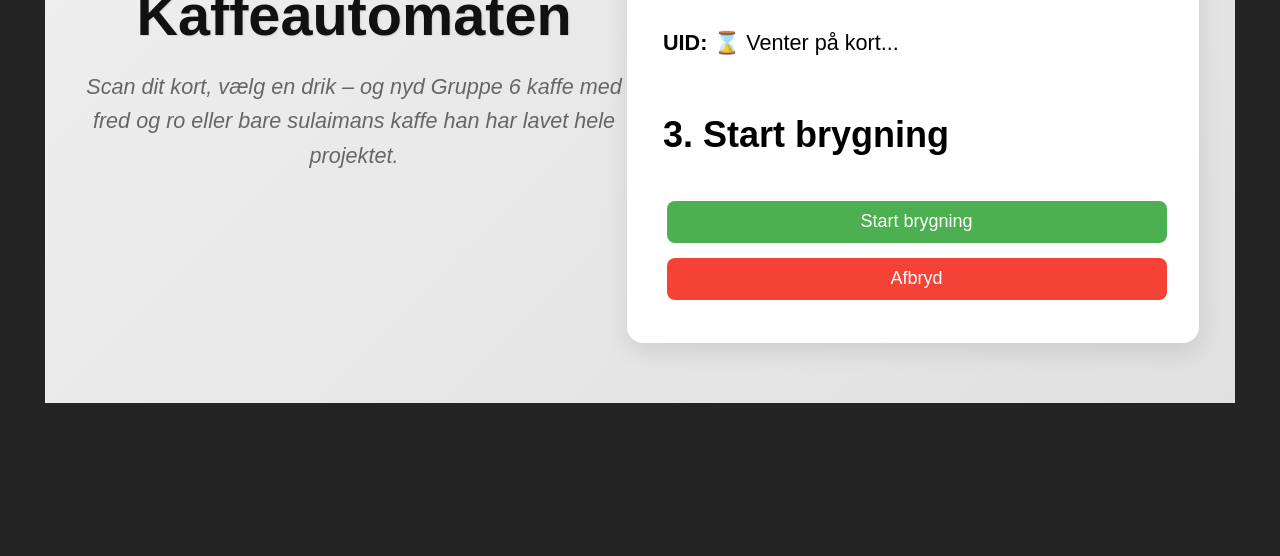
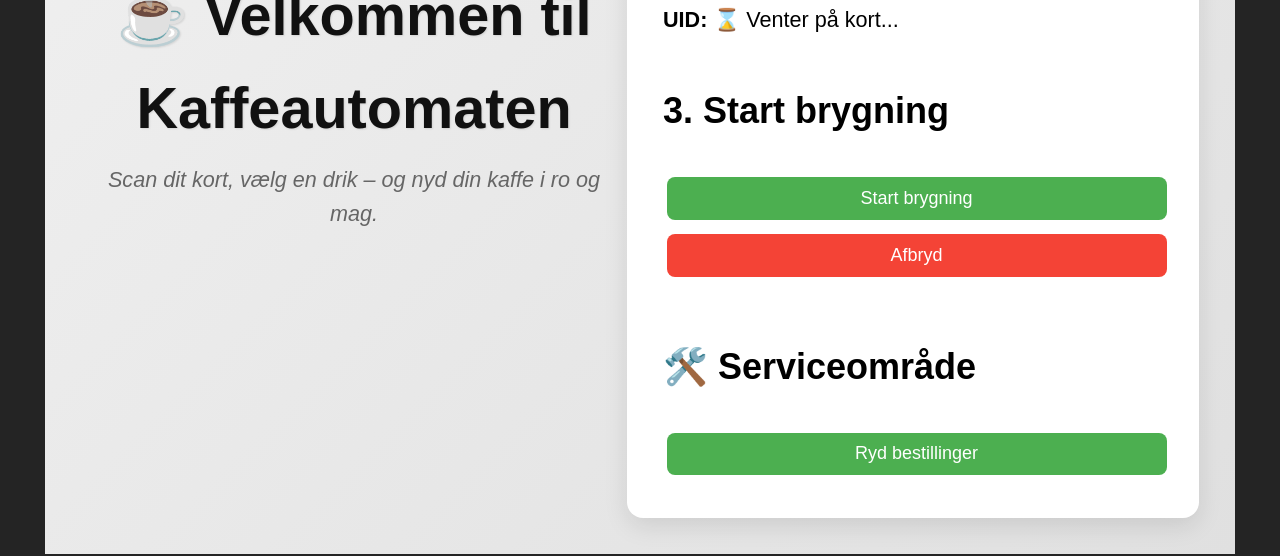
Before and after one commit to kooino/coffeemachine-ui, a React (Vite) app in the folder frontend/: page / in a window 1280 px wide. Shown: the part 514-1070 px from the top of the page. Before the commit the page ends 962 px from the top, so only its background shows below. Built offline with nearby package versions, Linux system fonts and the light colour scheme; no server answers.

Commit message:
Update App.jsx

```diff
--- a/frontend/src/App.jsx
+++ b/frontend/src/App.jsx
@@ -20,6 +20,12 @@ function App() {
         const data = await res.json();
         setUid(data.uid || "");
         setKortOK(data.valid || false);
+
+        if (data.uid && !data.valid) {
+          setFejl("❌ Kortet du har scannet er ikke godkendt.");
+        } else {
+          setFejl("");
+        }
       } catch (err) {
         console.error("Fejl ved hentning af UID:", err);
       }
@@ -49,7 +55,11 @@ function App() {
   };
 
   const startBrygning = async () => {
-    if (!kortOK) return setFejl("Kort ikke godkendt!");
+    if (!kortOK) {
+      setFejl("❌ Det kort du har brugt er ikke godkendt – prøv igen med et andet.");
+      return;
+    }
+
     setFejl("");
     setBrygger(true);
     setStatus("Brygger din drik ...");
@@ -90,6 +100,15 @@ function App() {
     setFejl("");
   };
 
+  const rydLog = async () => {
+    try {
+      await fetch(`${API_BASE}/ryd-bestillinger`, { method: "POST" });
+      alert("✅ Bestillingsloggen er ryddet.");
+    } catch (err) {
+      alert("❌ Kunne ikke rydde log.");
+    }
+  };
+
   return (
     <div className="App">
       <div className="header">
@@ -101,7 +120,7 @@ function App() {
         />
         <h1>☕ Velkommen til Kaffeautomaten</h1>
         <p className="subheading">
-          Scan dit kort, vælg en drik – og nyd Gruppe 6 kaffe med fred og ro eller bare sulaimans kaffe han har lavet hele projektet.
+          Scan dit kort, vælg en drik – og nyd din kaffe i ro og mag.
         </p>
       </div>
 
@@ -112,7 +131,6 @@ function App() {
           <option value="Stor kaffe">Stor kaffe</option>
           <option value="Lille kaffe">Lille kaffe</option>
           <option value="Te">Te</option>
-          <option value="Sulaiman">Sulaiman</option>
         </select>
         <button onClick={confirmValg}>Bekræft valg</button>
 
@@ -133,6 +151,9 @@ function App() {
 
         {status && <div className="status-box"><strong>{status}</strong></div>}
         {fejl && <div className="error-box"><strong>{fejl}</strong></div>}
+
+        <h2 style={{ marginTop: "3rem" }}>🛠️ Serviceområde</h2>
+        <button onClick={rydLog}>Ryd bestillinger</button>
       </div>
     </div>
   );
```
